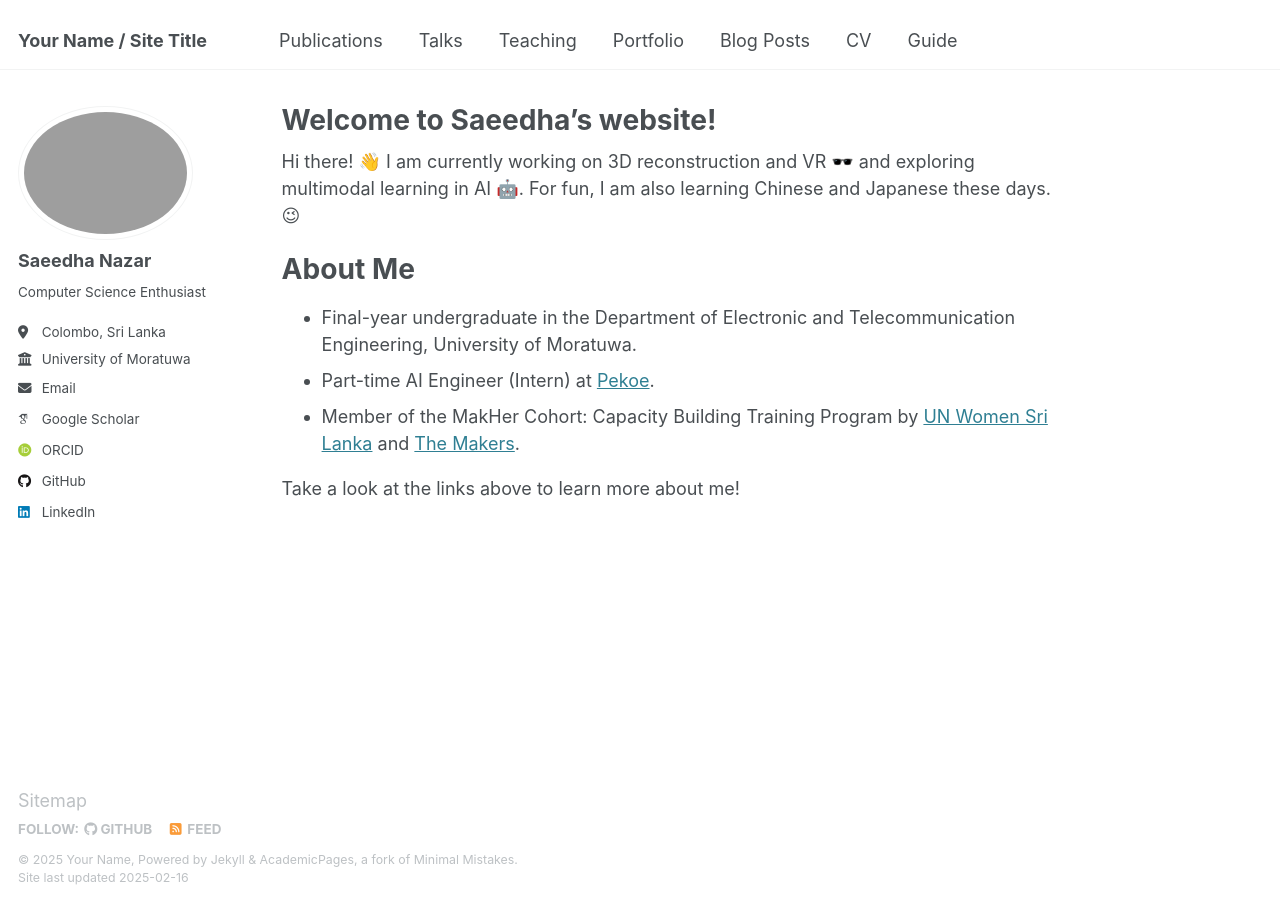
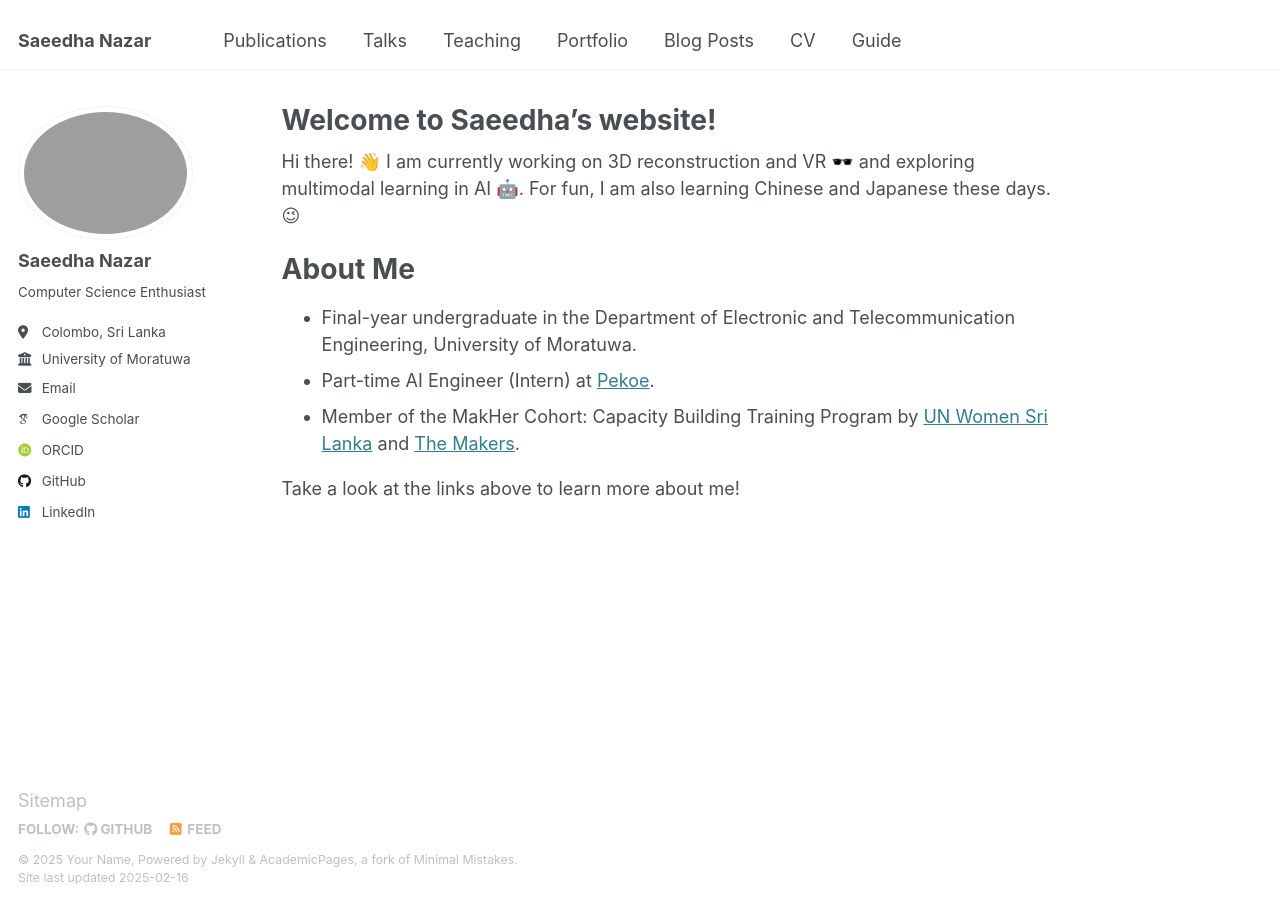
Before and after one commit to Saeedha-N/saeedha-n.github.io, a Jekyll site: the page built from _pages/about.md, in a window 1280 px wide. Built offline with Jekyll 4.4.1, drawn with Linux system fonts in a browser that asks for light colours; some web fonts are replaced.

Commit message:
Updated Site Title _config.yml

```diff
--- a/_config.yml
+++ b/_config.yml
@@ -9,7 +9,7 @@
 # Basic Site Settings
 locale                   : "en-US"
 site_theme               : "default"
-title                    : "Your Name / Site Title"
+title                    : "Saeedha Nazar"
 title_separator          : "-"
 name                     : &name "Your Name"
 description              : &description "personal description"
```
